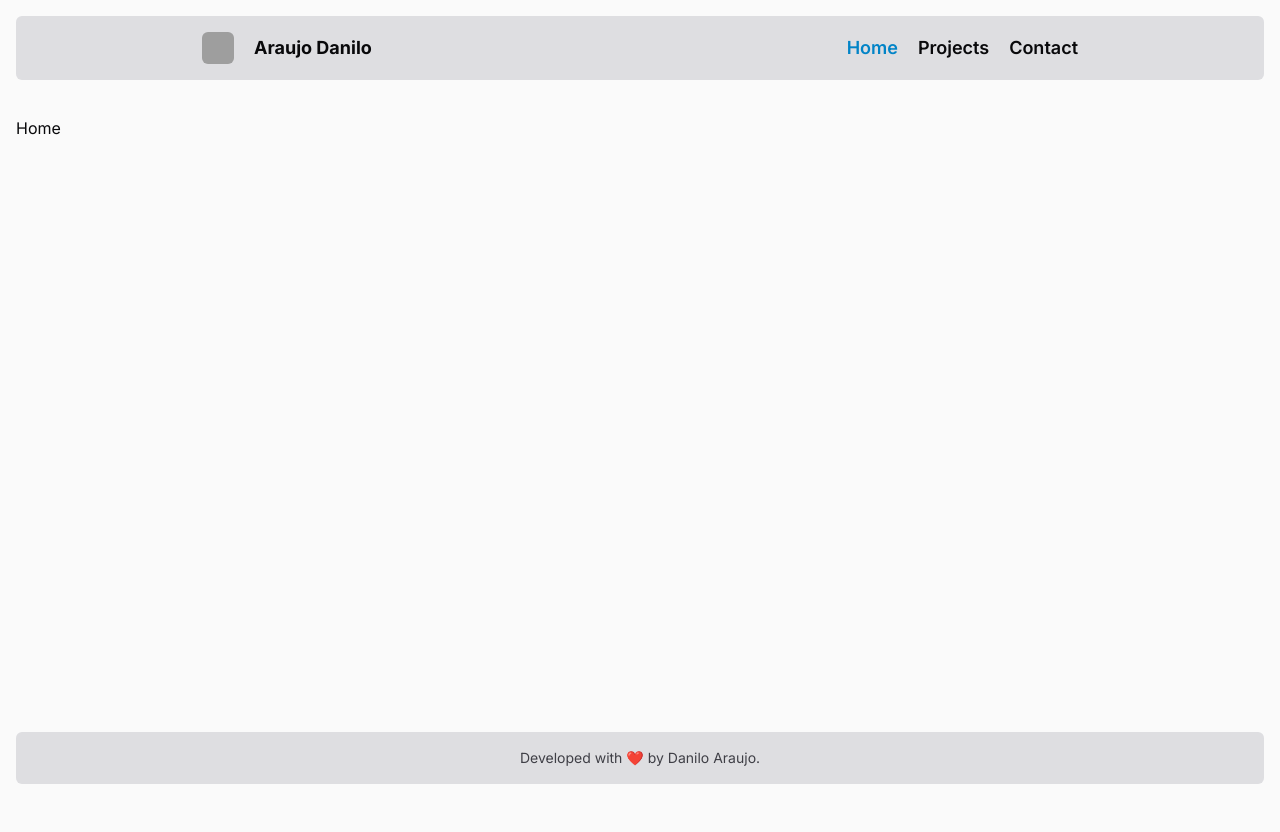
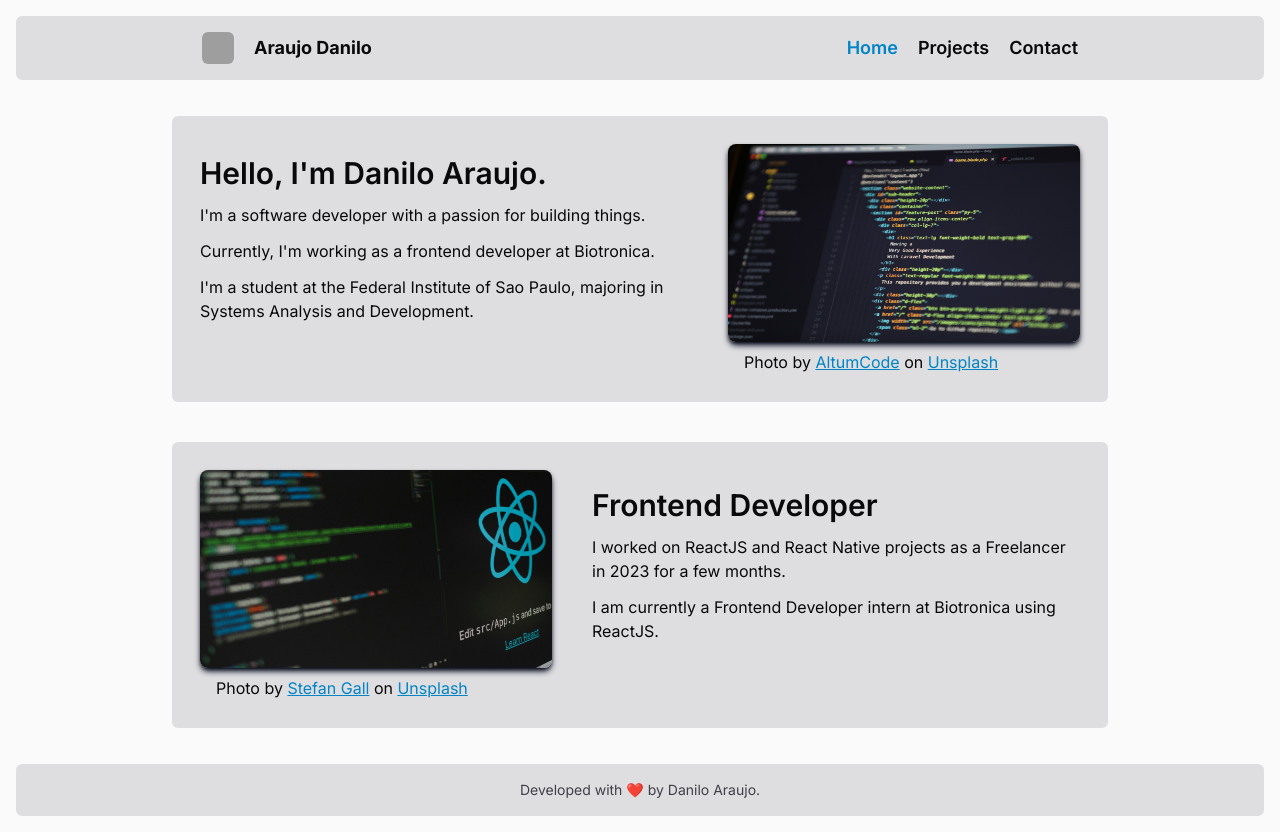
Before and after one commit to araujodanilo/araujodanilo-react, a React (Vite) app: page / in a window 1280 px wide. Before the commit the page ends 800 px from the top, so only its background shows below. Built offline with nearby package versions, Linux system fonts and the light colour scheme; grey boxes are pictures that could not be loaded.

Commit message:
feat: adding logic on home page

```diff
--- a/src/pages/home.tsx
+++ b/src/pages/home.tsx
@@ -1,7 +1,20 @@
+import { HomeCardComponent } from "../components/cards/home-card";
+import { HomeCardsInfo } from "../constants/home-info";
+
 export function HomePage() {
   return (
     <>
-      <h1>Home</h1>
+      <div className="flex flex-col gap-10 pb-5 w-full md:w-9/12 mx-auto">
+        {HomeCardsInfo.map((info, index) => (
+          <HomeCardComponent
+            imageSide={index % 2 === 0 ? "left" : "right"}
+            title={info.title}
+            paragraphs={info.paragraphs}
+            image={info.image}
+            key={index}
+          />
+        ))}
+      </div>
     </>
   );
 }
```
